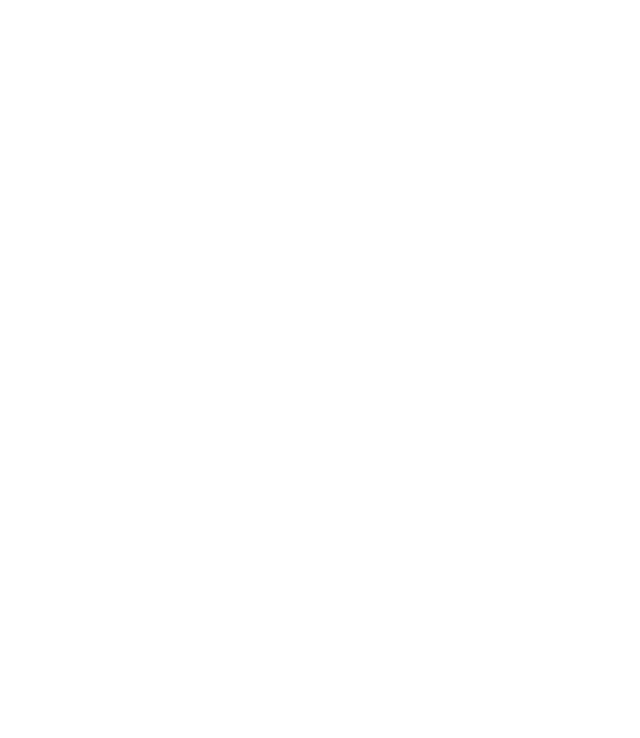
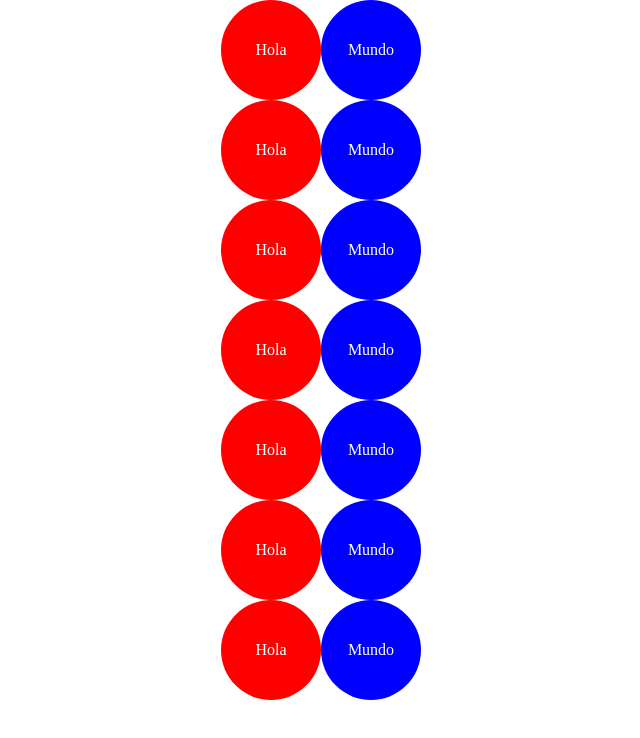
Before and after one commit to JesusRomeroRivera/Transitions, a plain HTML site: page index.html in a window 1280 px wide. Shown: the whole page, without its empty margins (319-959 px from the left). Drawn offline with Linux system fonts and the light colour scheme.

Commit message:
Sintáxis de transición C1

```diff
--- a/css/master.css
+++ b/css/master.css
@@ -1,3 +1,111 @@
+.pelota {
+  width: 100px;
+  height: 100px;
+  border-radius: 50%;
+  /*
+  transition-property: Qué quieres cambiar
+  transition-duration: Cuánto va durar
+  transition-delay: Cuánto va demorar en ejecutar
+  transition-timing-function: ease --> Por defecto
+  */
+  transition-duration: 1s;
+  position: absolute;
+  display: flex;
+  align-items: center;
+  justify-content: center;
+}
+
+.pelota.a {
+  background-color: red;
+  left: 0;
+  color: red;
+}
+
+.pelota.b {
+  background-color: blue;
+  right: 0;
+  color: blue;
+}
+
+.canasta {
+  position: relative;
+  height: 100px;
+  width: 100%;
+}
+
+.todo:hover .pelota {
+  color: white;
+}
+
+.todo:hover .pelota.a.uno {
+  left: calc(50% - 100px);
+}
+
+.todo:hover .pelota.b.uno {
+  right: calc(50% - 100px);
+}
+
+.todo:hover .pelota.a.dos {
+  left: calc(50% - 100px);
+  transition-delay: 333ms;
+}
+
+.todo:hover .pelota.b.dos {
+  right: calc(50% - 100px);
+  transition-delay: 333ms;
+}
+
+.todo:hover .pelota.a.tres {
+  left: calc(50% - 100px);
+  transition-delay: 666ms;
+}
+
+.todo:hover .pelota.b.tres {
+  right: calc(50% - 100px);
+  transition-delay: 666ms;
+}
+
+.todo:hover .pelota.a.cuatro {
+  left: calc(50% - 100px);
+  transition-delay: 1s;
+}
+
+.todo:hover .pelota.b.cuatro {
+  right: calc(50% - 100px);
+  transition-delay: 1s;
+}
+
+.todo:hover .pelota.a.cinco {
+  left: calc(50% - 100px);
+  transition-delay: 1333ms;
+}
+
+.todo:hover .pelota.b.cinco {
+  right: calc(50% - 100px);
+  transition-delay: 1333ms;
+}
+
+.todo:hover .pelota.a.seis {
+  left: calc(50% - 100px);
+  transition-delay: 1666ms;
+}
+
+.todo:hover .pelota.b.seis {
+  right: calc(50% - 100px);
+  transition-delay: 1666ms;
+}
+
+.todo:hover .pelota.a.siete {
+  left: calc(50% - 100px);
+  transition-delay: 2s;
+}
+
+.todo:hover .pelota.b.siete {
+  right: calc(50% - 100px);
+  transition-delay: 2s;
+}
+
 body {
   margin: 0;
+  height: 100vh;
 }
--- a/index.html
+++ b/index.html
@@ -3,9 +3,39 @@
 <head>
   <meta charset="UTF-8">
   <meta name="viewport" content="width=device-width, initial-scale=1.0">
-  <title>Document</title>
+  <link rel="stylesheet" href="css/master.css">
+  <title>Transiciones Css</title>
 </head>
 <body>
-
+  <section class="todo">
+    <section class="canasta">
+      <div class="pelota a uno">Hola</div>
+      <div class="pelota b uno">Mundo</div>
+    </section>
+    <section class="canasta">
+      <div class="pelota a dos">Hola</div>
+      <div class="pelota b dos">Mundo</div>
+    </section>
+    <section class="canasta">
+      <div class="pelota a tres">Hola</div>
+      <div class="pelota b tres">Mundo</div>
+    </section>
+    <section class="canasta">
+      <div class="pelota a cuatro">Hola</div>
+      <div class="pelota b cuatro">Mundo</div>
+    </section>
+    <section class="canasta">
+      <div class="pelota a cinco">Hola</div>
+      <div class="pelota b cinco">Mundo</div>
+    </section>
+    <section class="canasta">
+      <div class="pelota a seis">Hola</div>
+      <div class="pelota b seis">Mundo</div>
+    </section>
+    <section class="canasta">
+      <div class="pelota a siete">Hola</div>
+      <div class="pelota b siete">Mundo</div>
+    </section>
+  </section>
 </body>
 </html>
```
